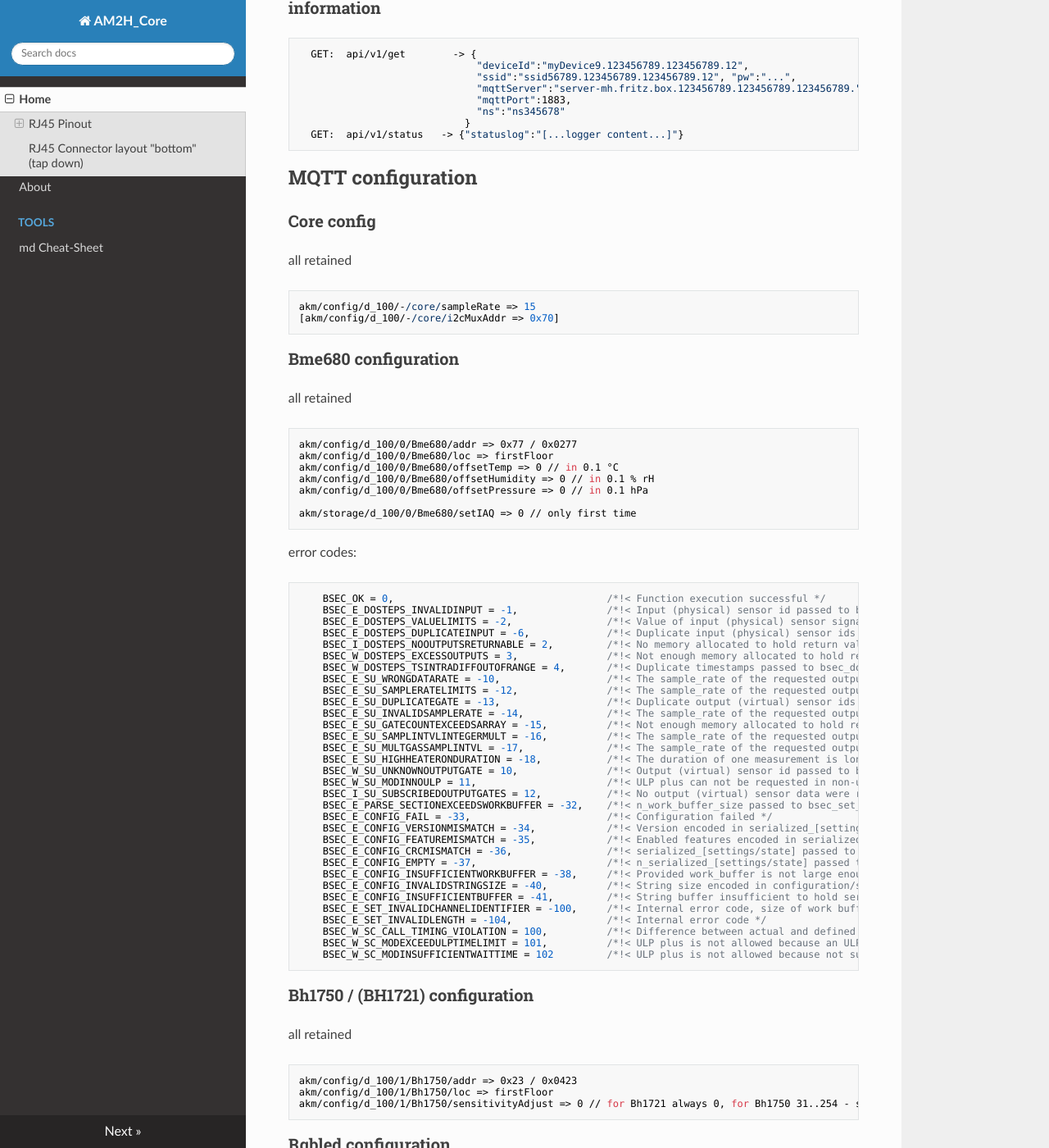
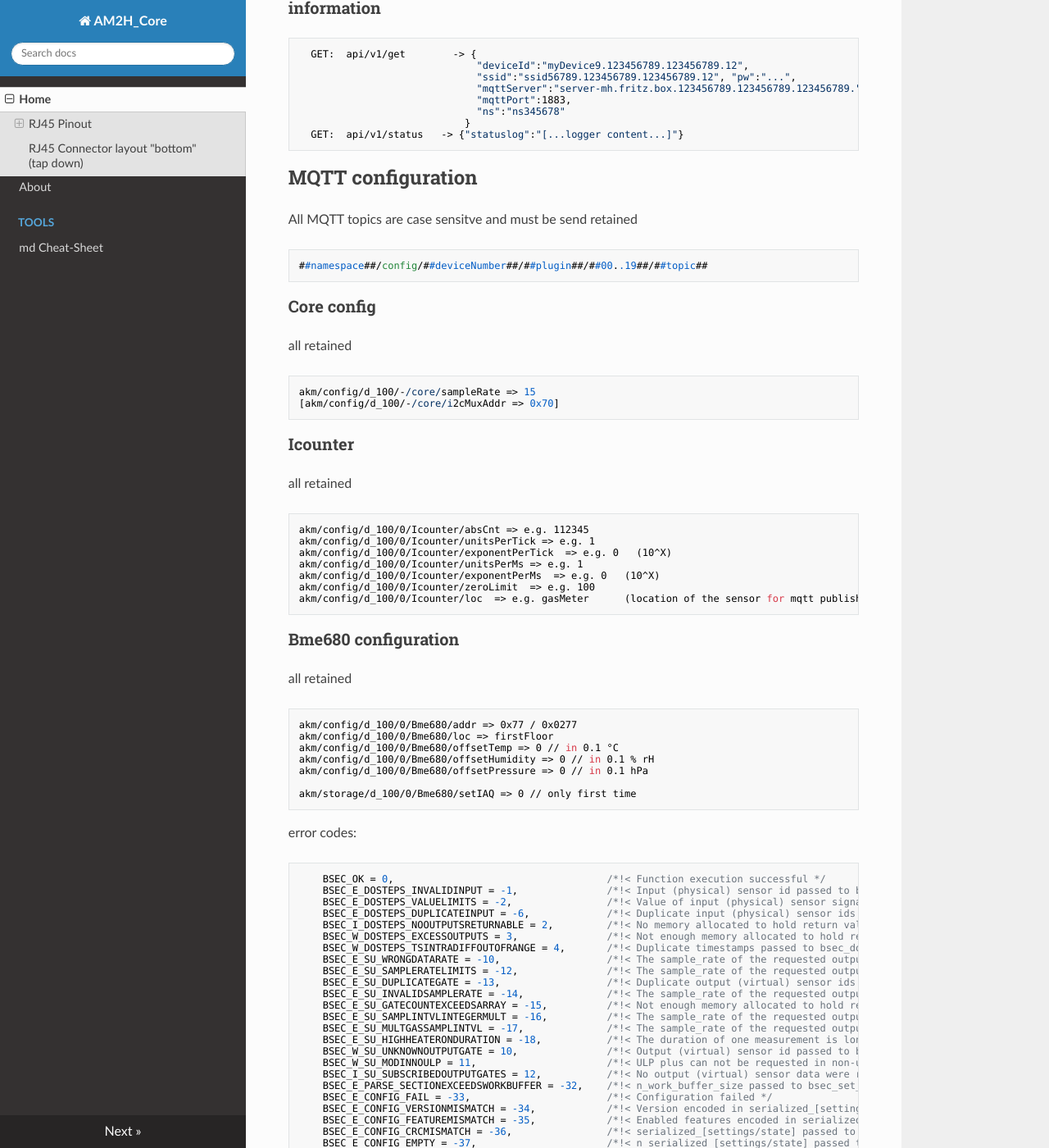
Before and after one commit to AM2H-Development/AM2H_Core, an MkDocs documentation site: the page built from docs/index.md, in a window 1280 px wide and 1400 px high, scrolled down 2926 px. Shown: the whole window at 82% size. Built offline with MkDocs 1.6.1, drawn with Linux system fonts in a browser that asks for light colours; nearby versions of some CDN libraries; some of the changed text lies outside the part shown.

Commit message:
Update index.md

````diff
--- a/docs/index.md
+++ b/docs/index.md
@@ -79,6 +79,12 @@ all HTTP/GET
 ```
 ## MQTT configuration
 
+All MQTT topics are case sensitve and must be send retained
+
+```
+##namespace##/config/##deviceNumber##/##plugin##/##00..19##/##topic##
+```
+
 ### Core config
 
 all retained
@@ -86,6 +92,20 @@ all retained
 ```
 akm/config/d_100/-/core/sampleRate => 15
 [akm/config/d_100/-/core/i2cMuxAddr => 0x70]
+```
+
+### Icounter
+
+all retained
+
+```
+akm/config/d_100/0/Icounter/absCnt => e.g. 112345
+akm/config/d_100/0/Icounter/unitsPerTick => e.g. 1
+akm/config/d_100/0/Icounter/exponentPerTick  => e.g. 0   (10^X)
+akm/config/d_100/0/Icounter/unitsPerMs => e.g. 1
+akm/config/d_100/0/Icounter/exponentPerMs  => e.g. 0   (10^X)
+akm/config/d_100/0/Icounter/zeroLimit  => e.g. 100
+akm/config/d_100/0/Icounter/loc  => e.g. gasMeter      (location of the sensor for mqtt publish)
 ```
 
 ### Bme680 configuration
@@ -164,7 +184,7 @@ akm/config/d_100/2/Rgbled/setState => ... // same as akm/firstFloor/signal/state
 
 ```
 
-### DS18B20 configuration
+### Ds18b20 configuration
 
 all retained
 
@@ -173,3 +193,13 @@ akm/config/d_100/3/Ds18b20/addr => 28ffd059051603cc
 akm/config/d_100/3/Ds18b20/loc => firstFloor
 akm/config/d_100/3/Ds18b20/offsetTemp => 0 // in 0.1 °C
 ```
+### Pcf8574 configuration
+
+all retained
+
+```
+akm/config/d_100/0/Pcf8574/addr => 0x20 / 0x0120
+akm/config/d_100/0/Pcf8574/loc => office
+akm/config/d_106/0/Pcf8574/ioMask => 0, DEC [1 = output, 0 = input]
+akm/config/d_106/0/Pcf8574/reg => 0 [native register state 0=GND, 1 = VCC]
+```
````
